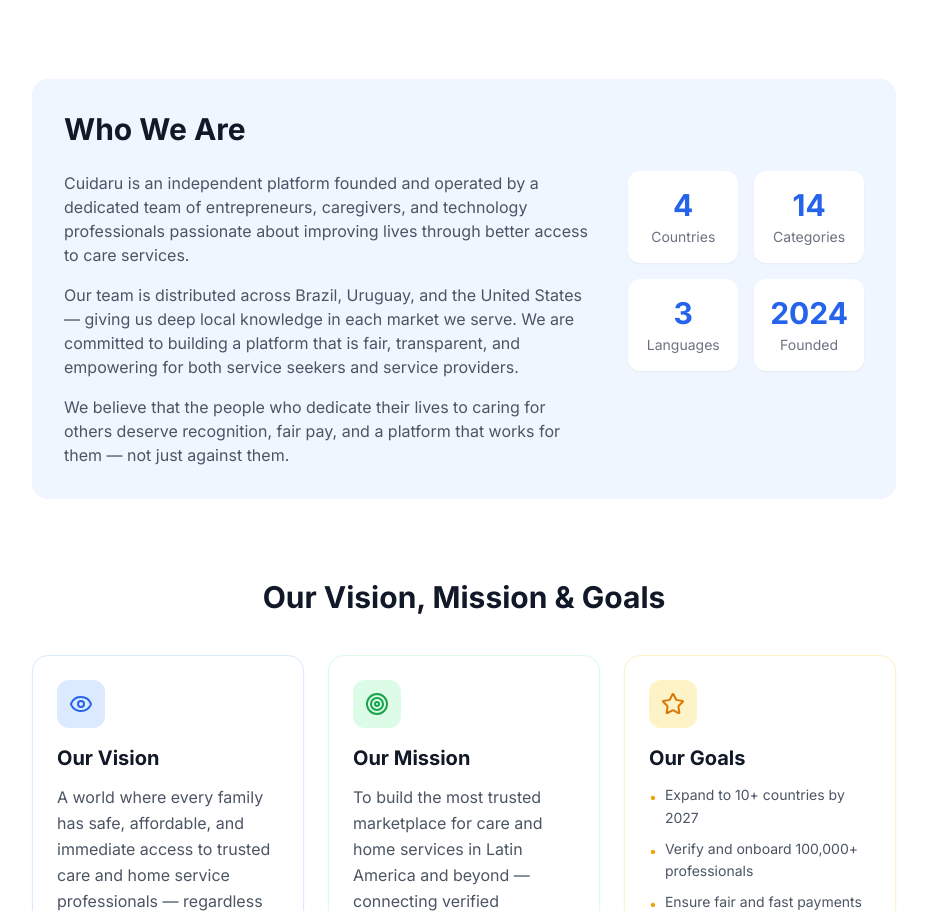
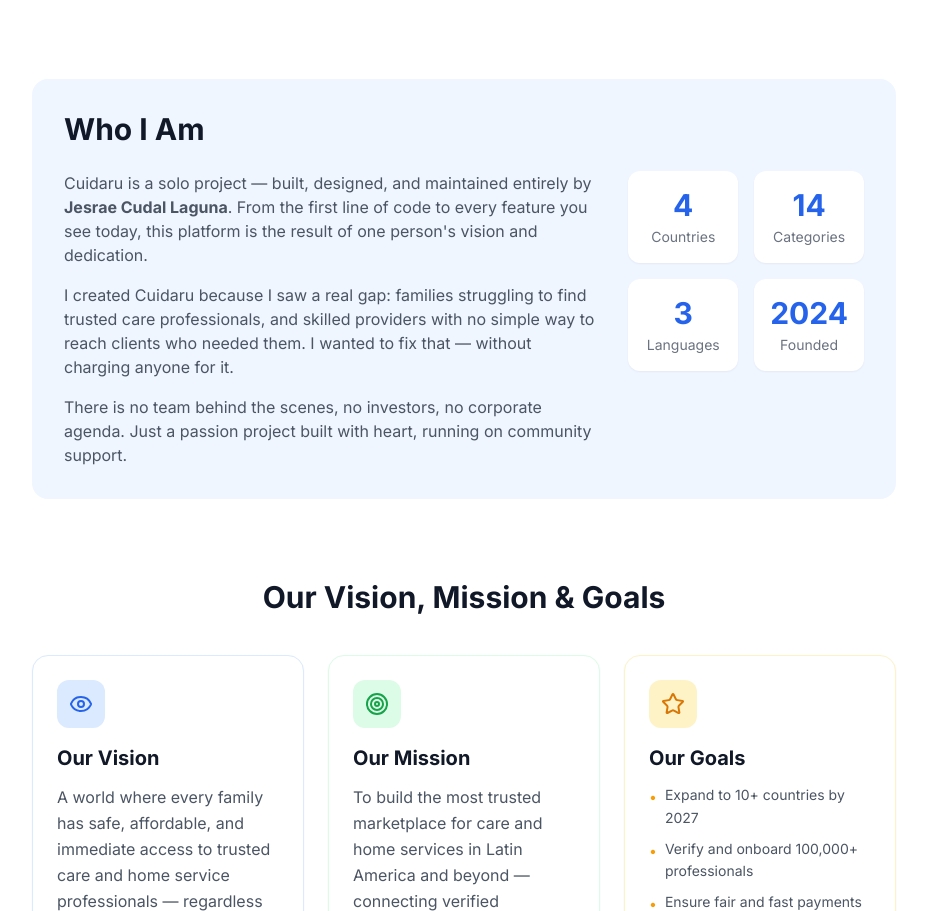
Before and after one commit to jesraecudal-ai/cuidaru-on-demand-professional-home-care-and-assistance, a React (Vite) app: page /about in a window 1280 px wide. Shown: the part 1327-2238 px from the top of the page, without its empty margins (176-1103 px from the left). Built offline with nearby package versions, Linux system fonts and the light colour scheme; no server answers; the HTML template or start-up script is replaced by a standard one.

Commit message:
File changes

```diff
--- a/src/pages/About.jsx
+++ b/src/pages/About.jsx
@@ -100,12 +100,12 @@ export default function About() {
 
         {/* Who We Are */}
         <motion.section initial={{ opacity: 0, y: 30 }} whileInView={{ opacity: 1, y: 0 }} viewport={{ once: true }} transition={{ duration: 0.5 }} className="bg-blue-50 rounded-2xl p-8">
-          <h2 className="text-3xl font-bold text-gray-900 mb-6">{t('about_who_title')}</h2>
+          <h2 className="text-3xl font-bold text-gray-900 mb-6">Who I Am</h2>
           <div className="flex flex-col md:flex-row gap-8 items-start">
             <div className="flex-1 space-y-4 text-gray-600">
-              <p>{t('about_who_p1')}</p>
-              <p>{t('about_who_p2')}</p>
-              <p>{t('about_who_p3')}</p>
+              <p>Cuidaru is a solo project — built, designed, and maintained entirely by <strong>Jesrae Cudal Laguna</strong>. From the first line of code to every feature you see today, this platform is the result of one person's vision and dedication.</p>
+              <p>I created Cuidaru because I saw a real gap: families struggling to find trusted care professionals, and skilled providers with no simple way to reach clients who needed them. I wanted to fix that — without charging anyone for it.</p>
+              <p>There is no team behind the scenes, no investors, no corporate agenda. Just a passion project built with heart, running on community support.</p>
             </div>
             <div className="grid grid-cols-2 gap-4 shrink-0">
               {stats.map((item, i) => (
```
